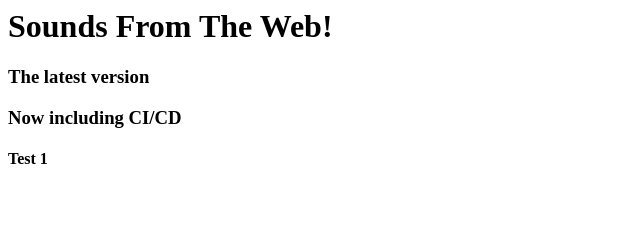
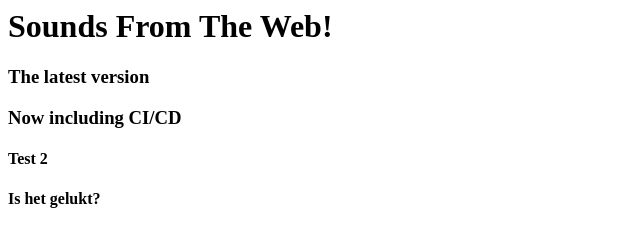
Before and after one commit to astrego/soundsfromtheweb, a website: page build/index.html in a window 1280 px wide. Shown: the whole page, without its empty margins (0-640 px from the left). Drawn offline with Linux system fonts and the light colour scheme.

Commit message:
small test 2

```diff
--- a/build/index.html
+++ b/build/index.html
@@ -8,6 +8,7 @@
     <h1>Sounds From The Web!</h1>
     <h3>The latest version</h3>
     <h3>Now including CI/CD</h3>
-    <h4>Test 1<h4>
+    <h4>Test 2<h4>
+    <p>Is het gelukt?</p>
   </body>
 </html>
```
